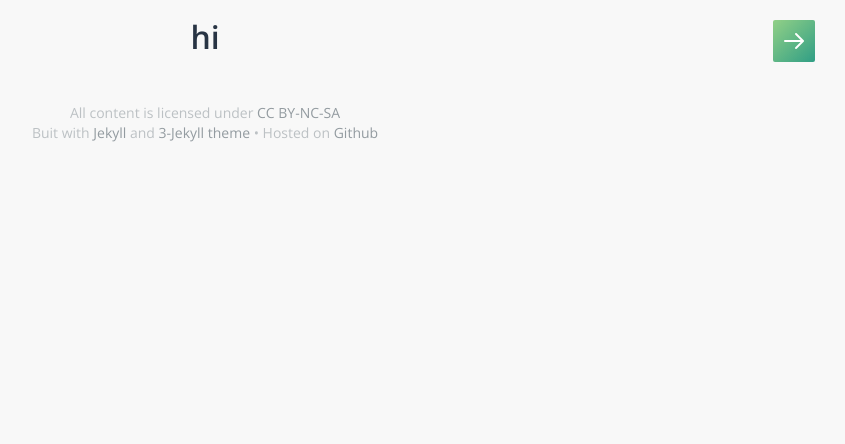
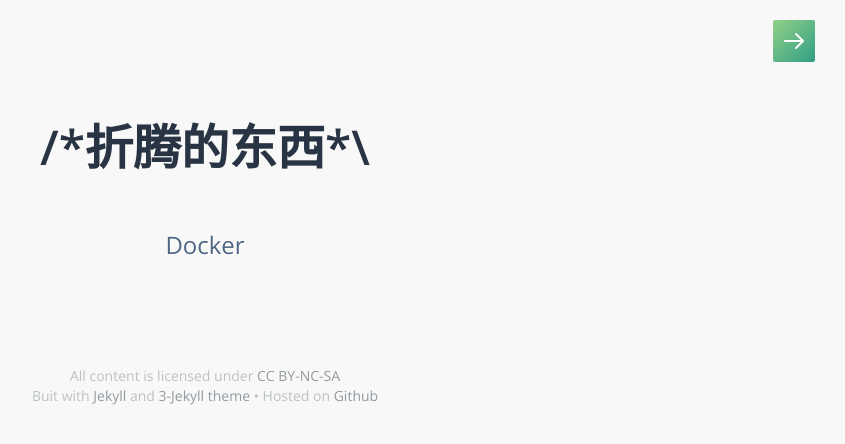
Before and after one commit to hipeace86/hipeace86.github.io, a Jekyll site: the page built from index.html, in a window 1280 px wide. Shown: the top 444 px of the page, without its empty margins (435-1280 px from the left). Built offline with Jekyll 4.4.1, drawn with Linux system fonts in a browser that asks for light colours; some web fonts are replaced.

Commit message:
修改样式，添加s5连接

```diff
--- a/_sass/9-page.sass
+++ b/_sass/9-page.sass
@@ -12,3 +12,18 @@
 // Home Page
 #home
   text-align: center
+  padding-top: 3em
+  line-height: 1.8
+  font-size: 24px
+  > ul
+    margin: 0 0 100px
+    padding: 0
+    list-style: none
+    > li
+      margin-bottom: 0.75em
+  a
+    position: relative
+    color: #4e6584
+    text-decoration: none
+    text-shadow: 1px 1px 0 #fff
+    outline: none
--- a/index.html
+++ b/index.html
@@ -2,5 +2,8 @@
 layout: default
 ---
 <div id="home" class="container">
-  <h1>hi</h1>
+  <h1>/*折腾的东西*\</h1>
+  <ul>
+    <li><a href='/s5/Docker.html' target='_blank'>Docker</a></li>
+  </ul>
 </div>
```
